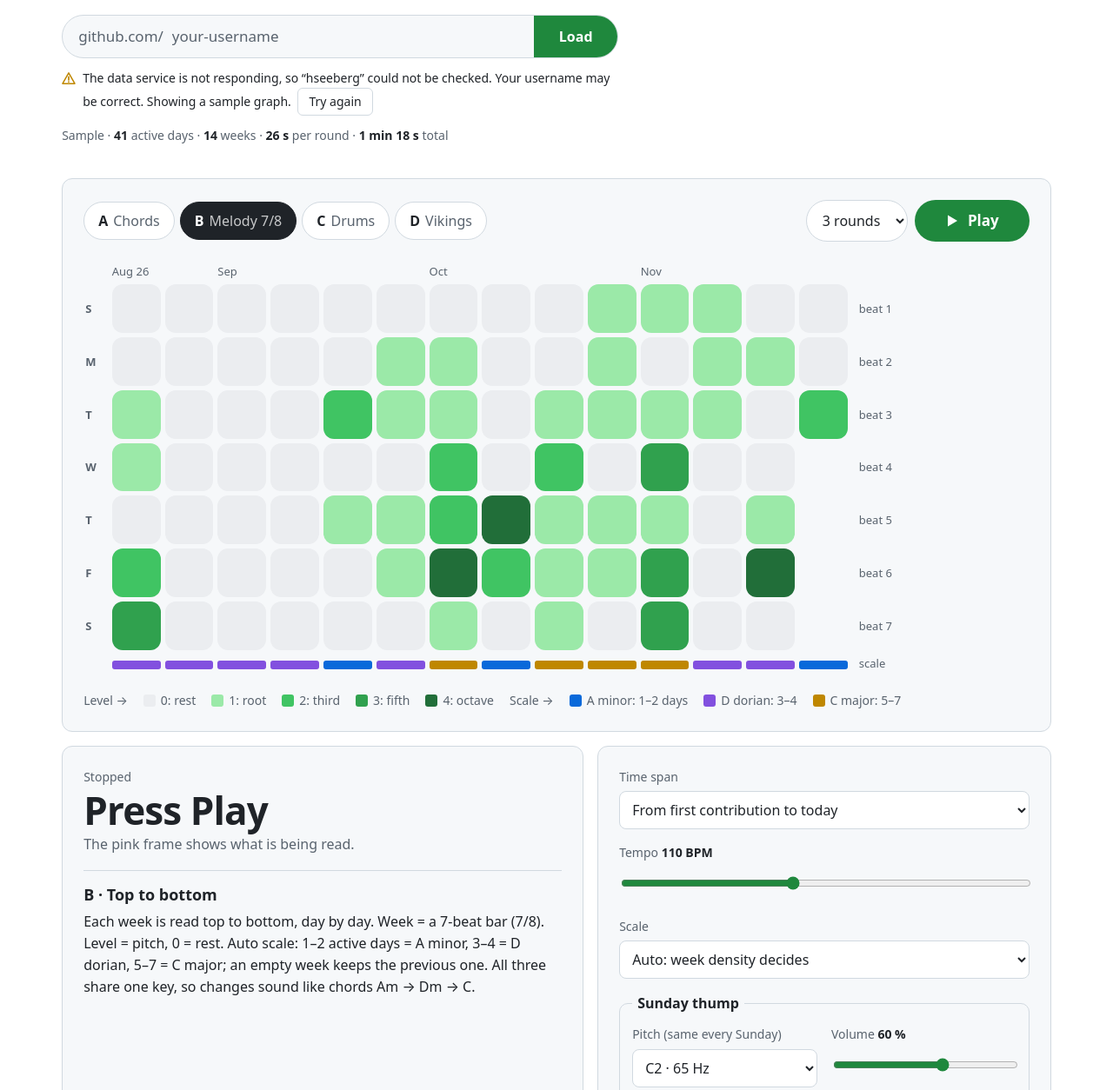
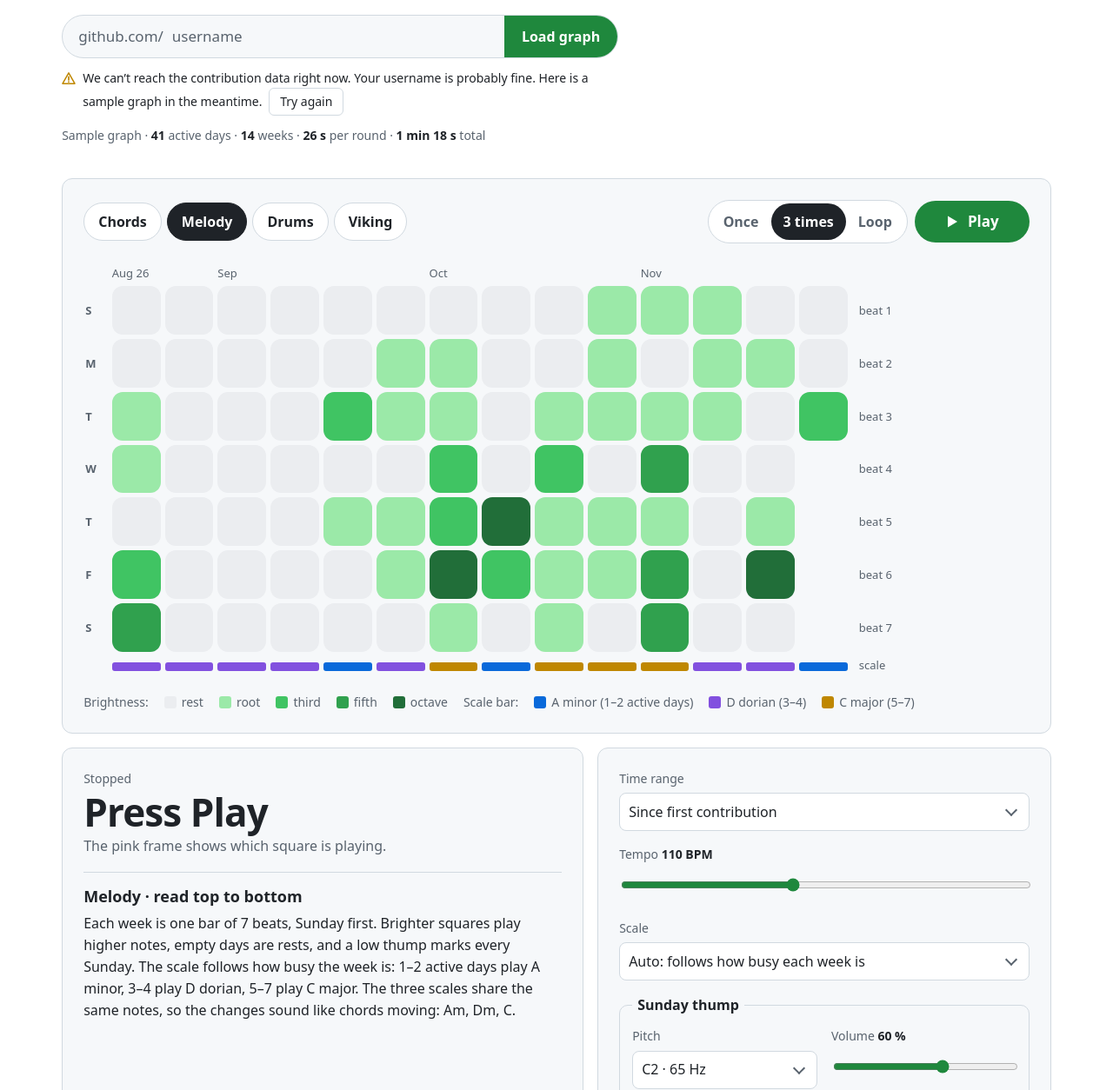
Before and after one commit to hseeberg/contribution-music, a plain HTML site: page index.html in a window 1280 px wide. Shown: the part 147-1401 px from the top of the page at 87% size. Drawn offline with Linux system fonts and the light colour scheme; no server answers; a web font is replaced by a local one.

Commit message:
Refine text and button labels in index.html
Updated text descriptions for clarity and improved user guidance. Adjusted button labels and element attributes for better accessibility.

```diff
--- a/index.html
+++ b/index.html
@@ -47,7 +47,13 @@ a{color:inherit}
 .spin{flex:none;width:14px;height:14px;margin-top:4px;border:2px solid var(--line);border-top-color:var(--ink);border-radius:50%;animation:spin .8s linear infinite}
 @keyframes spin{to{transform:rotate(360deg)}}
 .playwrap{display:flex;gap:8px;align-items:center;flex-wrap:wrap}
-.reps{width:auto;min-height:48px;border-radius:999px;padding:8px 14px}
+.seg{display:inline-flex;border:1px solid var(--line);border-radius:999px;padding:3px;background:var(--bg)}
+.seg button{min-height:42px;padding:6px 14px;border:0;border-radius:999px;background:transparent;color:var(--mute);font-weight:600;cursor:pointer;white-space:nowrap}
+.seg button:hover{color:var(--ink)}
+.seg button[aria-pressed=true]{background:var(--ink);color:var(--bg)}
+.sel{position:relative;display:block}
+.sel select{appearance:none;-webkit-appearance:none;padding-right:40px;cursor:pointer}
+.sel::after{content:"";position:absolute;right:16px;top:50%;width:8px;height:8px;border-right:2px solid var(--mute);border-bottom:2px solid var(--mute);transform:translateY(-70%) rotate(45deg);pointer-events:none}
 .sr{position:absolute;width:1px;height:1px;overflow:hidden;clip-path:inset(50%);white-space:nowrap}
 h1{font-size:clamp(32px,5vw,48px);line-height:1.05;letter-spacing:-.02em;margin:0 0 6px;font-weight:800;text-wrap:balance}
 .lede{margin:0;color:var(--mute);max-width:60ch}
@@ -104,7 +110,7 @@ select:disabled{opacity:.6}
 .ghost:hover{border-color:var(--mute)}
 .note{font-size:14px;color:var(--mute);margin:0;padding-top:16px}
 @media(max-width:720px){.row{grid-template-columns:minmax(0,1fr)}#grid{grid-template-columns:1.3em repeat(var(--n),minmax(0,1fr)) 6em}#grid.wide{grid-template-columns:1.3em repeat(var(--n),14px) 6em}.map{padding-left:4px}}
-@media(max-width:420px){.mode span{display:none}.play{min-width:0;flex:1}.addr .host{padding-left:14px;font-size:15px}.addr input{font-size:16px}.addr button{padding:0 14px}}
+@media(max-width:420px){.mode{padding:8px 12px}.play{min-width:0;flex:1}.addr .host{padding-left:14px;font-size:15px}.addr input{font-size:16px}.addr button{padding:0 14px}}
 @media(prefers-reduced-motion:reduce){.spin{animation-duration:3s}.cell{transition:none}.cell.hit{transform:none}}
 </style>
 </head>
@@ -112,13 +118,13 @@ select:disabled{opacity:.6}
 <header class="band top">
   <div>
     <h1>Contribution Music</h1>
-    <p class="lede">Your GitHub graph as sheet music. Pick a reading mode, press Play and watch which square sounds.</p>
+    <p class="lede">Turn a GitHub contribution graph into music. Enter a username, choose how to read the graph, and press Play.</p>
   </div>
   <form class="addr" id="userForm" autocomplete="off" novalidate>
     <label class="host" for="user">github.com/</label>
-    <input id="user" name="gh-handle" placeholder="your-username" spellcheck="false" autocapitalize="off" autocorrect="off" maxlength="60" aria-describedby="status" data-1p-ignore data-lpignore="true" data-bwignore data-form-type="other">
+    <input id="user" name="gh-handle" placeholder="username" spellcheck="false" autocapitalize="off" autocorrect="off" maxlength="60" aria-describedby="status" data-1p-ignore data-lpignore="true" data-bwignore data-form-type="other">
     <span class="okmark" id="okMark" hidden aria-hidden="true"><svg viewBox="0 0 16 16"><path d="M3.5 8.5l3 3 6-7" fill="none" stroke="currentColor" stroke-width="2" stroke-linecap="round" stroke-linejoin="round"/></svg></span>
-    <button type="submit" id="loadBtn">Load</button>
+    <button type="submit" id="loadBtn">Load graph</button>
   </form>
   <div class="status" id="status" aria-live="polite"></div>
   <p class="stats" id="stats"></p>
@@ -127,15 +133,16 @@ select:disabled{opacity:.6}
 <main class="band">
   <section class="panel">
     <div class="bar">
-      <div class="modes" role="group" aria-label="Reading mode">
-        <button class="mode" data-m="A">A<span>Chords</span></button>
-        <button class="mode" data-m="B">B<span>Melody 7/8</span></button>
-        <button class="mode" data-m="C">C<span>Drums</span></button>
-        <button class="mode" data-m="D">D<span>Vikings</span></button>
+      <div class="modes" role="group" aria-label="How to read the graph">
+        <button class="mode" data-m="A">Chords</button>
+        <button class="mode" data-m="B">Melody</button>
+        <button class="mode" data-m="C">Drums</button>
+        <button class="mode" data-m="D">Viking</button>
       </div>
       <div class="playwrap">
-        <label class="sr" for="reps">Rounds</label>
-        <select id="reps" class="reps"><option value="1">1 round</option><option value="3">3 rounds</option><option value="0">Loop</option></select>
+        <div class="seg" id="reps" role="group" aria-label="How many times to play">
+          <button type="button" data-r="1">Once</button><button type="button" data-r="3">3 times</button><button type="button" data-r="0">Loop</button>
+        </div>
         <button class="play" id="play"><svg viewBox="0 0 16 16" aria-hidden="true"><path d="M3 1.5v13l11-6.5z"/></svg><span>Play</span></button>
       </div>
     </div>
@@ -147,7 +154,7 @@ select:disabled{opacity:.6}
     <div class="panel">
       <p class="pos" id="pos">Ready</p>
       <p class="big" id="now">Press Play</p>
-      <p class="sub" id="nowSub">The pink frame shows what is being read.</p>
+      <p class="sub" id="nowSub">The pink frame shows which square is playing.</p>
       <div class="how">
         <h2 id="mTitle"></h2>
         <p id="mDesc"></p>
@@ -155,8 +162,8 @@ select:disabled{opacity:.6}
     </div>
     <div class="panel ctl">
       <div>
-        <label for="span">Time span</label>
-        <select id="span"><option value="all">From first contribution to today</option><option value="last">Last 12 months</option></select>
+        <label for="span">Time range</label>
+        <span class="sel"><select id="span"><option value="all">Since first contribution</option><option value="last">Last 12 months</option></select></span>
       </div>
       <div>
         <label for="tempo">Tempo <output id="tempoOut"></output></label>
@@ -164,26 +171,26 @@ select:disabled{opacity:.6}
       </div>
       <div>
         <label for="scale">Scale</label>
-        <select id="scale"></select>
+        <span class="sel"><select id="scale"></select></span>
       </div>
       <fieldset class="thump" id="thump">
         <legend>Sunday thump</legend>
         <div class="two">
-          <div><label for="tNote">Pitch (same every Sunday)</label><select id="tNote"></select></div>
+          <div><label for="tNote">Pitch</label><span class="sel"><select id="tNote"></select></span></div>
           <div><label for="tVol">Volume <output id="tVolOut"></output></label><input type="range" id="tVol" min="0" max="100" step="1"></div>
           <div><label for="tLen">Length <output id="tLenOut"></output></label><input type="range" id="tLen" min="0.3" max="2.5" step="0.1"></div>
-          <div><label for="tSub">Depth <output id="tSubOut"></output></label><input type="range" id="tSub" min="0" max="100" step="1"></div>
+          <div><label for="tSub">Sub-bass <output id="tSubOut"></output></label><input type="range" id="tSub" min="0" max="100" step="1"></div>
         </div>
-        <button class="ghost" id="tTry" type="button">Try thump</button>
+        <button class="ghost" id="tTry" type="button">Play one thump</button>
       </fieldset>
       <div class="btns">
-        <button class="ghost" id="reset" type="button">Reload data</button>
-        <button class="ghost" id="clear" type="button">Clear</button>
+        <button class="ghost" id="reset" type="button">Undo my changes</button>
+        <button class="ghost" id="clear" type="button">Clear all squares</button>
       </div>
-      <p class="pos">Click a square to change its level: 0 → 1 → 2 → 3 → 4 → 0.</p>
+      <p class="pos">Try your own pattern: click a square to make it brighter. After the brightest step it turns empty again.</p>
     </div>
   </section>
-  <p class="note">Data: <a href="https://github.com/grubersjoe/github-contributions-api">github-contributions-api</a> (unofficial, cached for one hour). Sound is made in your browser. On iPhone, turn off silent mode or you will hear nothing.</p>
+  <p class="note">No sound on iPhone? Turn off silent mode. Contribution data comes from the unofficial <a href="https://github.com/grubersjoe/github-contributions-api">github-contributions-api</a> and updates every hour. All sound is made in your browser.</p>
 </main>
 
 <script>
@@ -217,10 +224,10 @@ const DRUMS = ['shaker','hi-hat','clap','high tom','snare','kick','low tom'];
 const DK = ['shaker','hat','clap','tomH','snare','kick','tomL'];
 const D_LV = [62, 65, 69, 72];
 const MODES = {
-  A: {t: 'A · Left to right', d: 'Column = beat. Row = pitch (Sunday highest, Saturday lowest). Level = volume and length. Several active days in one week make a chord.', mul: 1, lg: ['silence','soft','medium','loud','loudest']},
-  B: {t: 'B · Top to bottom', d: 'Each week is read top to bottom, day by day. Week = a 7-beat bar (7/8). Level = pitch, 0 = rest. Auto scale: 1–2 active days = A minor, 3–4 = D dorian, 5–7 = C major; an empty week keeps the previous one. All three share one key, so changes sound like chords Am → Dm → C.', mul: .5, lg: null},
-  C: {t: 'C · Drum machine', d: 'Row = instrument. Column = step. Level = hit strength. The pattern repeats.', mul: .25, lg: ['silence','soft','medium','strong','accent']},
-  D: {t: 'D · Viking ensemble', d: 'Read like B: top to bottom, a 7-beat bar grouped 3 + 4. The frame drum always hits beats 1 and 4; strong days (level 3–4) add a hit. The lyre plays a note from the day level in D minor pentatonic. A D + A drone plays throughout and swells in busy weeks.', mul: .5, lg: ['rest','D4','F4','A4','C5']}
+  A: {t: 'Chords · read left to right', d: 'Each column is one beat. Each row is a pitch: Sunday is highest, Saturday lowest. Brighter squares play louder and longer. Several active days in one week make a chord.', mul: 1, lg: ['silence','soft','medium','loud','loudest']},
+  B: {t: 'Melody · read top to bottom', d: 'Each week is one bar of 7 beats, Sunday first. Brighter squares play higher notes, empty days are rests, and a low thump marks every Sunday. The scale follows how busy the week is: 1–2 active days play A minor, 3–4 play D dorian, 5–7 play C major. The three scales share the same notes, so the changes sound like chords moving: Am, Dm, C.', mul: .5, lg: null},
+  C: {t: 'Drums · read left to right', d: 'Each row is one drum and each column one step. Brighter squares hit harder.', mul: .25, lg: ['silence','soft','medium','strong','accent']},
+  D: {t: 'Viking · read top to bottom', d: 'Read like Melody: each week is one bar of 7 beats, felt as 3 + 4. A frame drum hits beats 1 and 4, and the two brightest levels add a hit. A lyre plays each day as a note in D minor pentatonic. A low drone hums underneath and grows louder in busy weeks.', mul: .5, lg: ['rest','D4','F4','A4','C5']}
 };
 
 const $ = id => document.getElementById(id);
@@ -296,25 +303,25 @@ function setField(state) {
   f.classList.toggle('busy', state === 'busy');
   if (state === 'invalid') inp.setAttribute('aria-invalid', 'true'); else inp.removeAttribute('aria-invalid');
   $('okMark').hidden = state !== 'ok';
-  $('loadBtn').textContent = state === 'busy' ? 'Loading…' : 'Load';
+  $('loadBtn').textContent = state === 'busy' ? 'Loading…' : 'Load graph';
   $('loadBtn').disabled = state === 'busy';
 }
 function fail(kind, u, demo) {
   if (!loaded) { sample = true; build(sampleList()); render(); }
   if (kind === 'notfound') {
     setField('invalid');
-    setStatus('err', ['No GitHub user called “' + u + '”. Check the spelling, or open ', profile(u), ' to confirm the account exists.' + (loaded ? ' The previous graph stays.' : '')]);
+    setStatus('err', ['We can’t find a GitHub user called “' + u + '”. Check the spelling, or open ', profile(u), ' to see if the account exists.']);
     $('user').focus();
   } else {
     setField('idle');
-    setStatus('warn', ['The data service is not responding, so “' + u + '” could not be checked. Your username may be correct. ' + (loaded ? 'The previous graph stays.' : 'Showing a sample graph.'), {retry: u, demo}]);
+    setStatus('warn', ['We can’t reach the contribution data right now. Your username is probably fine. ' + (loaded ? 'The last graph stays on screen.' : 'Here is a sample graph in the meantime.'), {retry: u, demo}]);
   }
 }
 async function load(u, demo) {
   stop();
   if (!demo) $('user').value = u;
   setField('busy');
-  setStatus('load', ['Loading contributions for ' + u + '…']);
+  setStatus('load', ['Loading the graph for ' + u + '…']);
   let r, j;
   try {
     const ac = new AbortController(), to = setTimeout(() => ac.abort(), 12000);
@@ -329,9 +336,9 @@ async function load(u, demo) {
   const any = build(j.contributions);
   render();
   setField(demo || !any ? 'idle' : 'ok');
-  if (!any) setStatus('warn', ['“' + u + '” has no public contributions ' + (span === 'last' ? 'in the last 12 months' : 'yet') + '. Check the spelling on ', profile(u), '. Private contributions only show if the user turns them on in their profile settings.']);
-  else if (demo) setStatus('info', ['Demo: the graph of ', profile(u), '. Enter your username to hear yours.']);
-  else setStatus('ok', ['Loaded ', profile(u), '. Live data, refreshed hourly.']);
+  if (!any) setStatus('warn', [profile(u), ' has no public contributions ' + (span === 'last' ? 'in the last 12 months' : 'yet') + '. If this is your account, you can show private contributions in your GitHub profile settings.']);
+  else if (demo) setStatus('info', ['You are hearing a demo graph from ', profile(u), '. Enter your username to hear your own.']);
+  else setStatus('ok', ['Showing the graph for ', profile(u), '. Data updates every hour.']);
 }
 
 /* ---------- view ---------- */
@@ -370,7 +377,7 @@ function render() {
     h += '<div class="lab" title="' + DAYS[r] + '">' + DS[r] + '</div>';
     for (let c = 0; c < nW; c++) {
       const f = fut(c, r);
-      h += '<button class="cell l' + data[r][c] + (f ? ' fut' : '') + '" data-r="' + r + '" data-c="' + c + '"' + (f ? ' tabindex="-1" aria-hidden="true"' : '') + ' aria-label="' + DAYS[r] + ' ' + fmt(dt(c, r)) + ', level ' + data[r][c] + '"></button>';
+      h += '<button class="cell l' + data[r][c] + (f ? ' fut' : '') + '" data-r="' + r + '" data-c="' + c + '"' + (f ? ' tabindex="-1" aria-hidden="true"' : '') + ' aria-label="' + DAYS[r] + ' ' + fmt(dt(c, r)) + ', brightness ' + data[r][c] + ' of 4"></button>';
     }
     h += '<div class="map" id="map' + r + '">' + mapLabel(r) + '</div>';
   }
@@ -391,9 +398,9 @@ function render() {
 function fillScale() {
   const sel = $('scale');
   sel.disabled = mode === 'D';
-  $('reps').value = String(repsBy[mode]);
-  if (mode === 'D') { sel.innerHTML = '<option>D minor pentatonic (fixed)</option>'; return; }
-  const opts = (mode === 'B' ? [['auto', 'Auto: week density decides']] : []).concat(Object.entries(SCALES).map(([k, v]) => [k, v.name]));
+  document.querySelectorAll('#reps button').forEach(b => b.setAttribute('aria-pressed', +b.dataset.r === repsBy[mode]));
+  if (mode === 'D') { sel.innerHTML = '<option>D minor pentatonic (fixed in Viking)</option>'; return; }
+  const opts = (mode === 'B' ? [['auto', 'Auto: follows how busy each week is']] : []).concat(Object.entries(SCALES).map(([k, v]) => [k, v.name]));
   sel.innerHTML = opts.map(([k, n]) => '<option value="' + k + '">' + n + '</option>').join('');
   sel.value = mode === 'B' ? skB : sk;
 }
@@ -402,14 +409,14 @@ function info() {
   for (let r = 0; r < 7; r++) for (let c = 0; c < nW; c++) if (data[r][c]) act++;
   const n = steps().length, R = repsBy[mode], sec = Math.round(n * stepDur());
   const len = s => s >= 60 ? Math.floor(s / 60) + ' min ' + (s % 60) + ' s' : s + ' s';
-  $('stats').innerHTML = (sample ? 'Sample · ' : '') + (total !== null && !sample ? '<b>' + total + '</b> contributions · ' : '') + '<b>' + act + '</b> active days · <b>' + nW + '</b> weeks · <b>' + len(sec) + '</b> per round' + (R ? ' · <b>' + len(sec * R) + '</b> total' : '');
+  $('stats').innerHTML = (sample ? 'Sample graph · ' : '') + (total !== null && !sample ? '<b>' + total + '</b> contributions · ' : '') + '<b>' + act + '</b> active days · <b>' + nW + '</b> weeks · <b>' + len(sec) + '</b> per round' + (R ? ' · <b>' + len(sec * R) + '</b> total' : '');
   const M = MODES[mode];
   $('mTitle').textContent = M.t;
   $('mDesc').textContent = M.d;
   const auto = mode === 'B' && skB === 'auto';
   const lg = M.lg || (auto ? ['rest','root','third','fifth','octave'] : ['rest'].concat(SCALES[skB].lv.map(nn)));
-  $('lg').innerHTML = '<span>Level →</span>' + lg.map((t, i) => '<span><i style="background:var(--c' + i + ')"></i>' + i + ': ' + t + '</span>').join('')
-    + (auto ? '<span>Scale →</span><span><i style="background:var(--mi)"></i>A minor: 1–2 days</span><span><i style="background:var(--do)"></i>D dorian: 3–4</span><span><i style="background:var(--du)"></i>C major: 5–7</span>' : '');
+  $('lg').innerHTML = '<span>Brightness:</span>' + lg.map((t, i) => '<span><i style="background:var(--c' + i + ')"></i>' + t + '</span>').join('')
+    + (auto ? '<span>Scale bar:</span><span><i style="background:var(--mi)"></i>A minor (1–2 active days)</span><span><i style="background:var(--do)"></i>D dorian (3–4)</span><span><i style="background:var(--du)"></i>C major (5–7)</span>' : '');
   document.querySelectorAll('.mode').forEach(el => el.setAttribute('aria-pressed', el.dataset.m === mode));
   $('tempoOut').textContent = bpm + ' BPM';
   $('thump').hidden = mode !== 'B';
@@ -567,12 +574,12 @@ function show(q) {
     const l = data[s.r][s.c], dr = s.r === 0 || s.r === 3 || l >= 3;
     light(cellAt[s.r][s.c], l > 0); mark(s.r);
     $('now').textContent = l ? nn(D_LV[l - 1]) + (dr ? ' + drum' : '') : (dr ? 'drum' : 'rest');
-    $('nowSub').textContent = DAYS[s.r] + ', ' + fmt(dt(s.c, s.r)) + ' · level ' + l + ' · beat ' + (s.r + 1) + '/7 · drone D2 + A2';
+    $('nowSub').textContent = DAYS[s.r] + ', ' + fmt(dt(s.c, s.r)) + ' · brightness ' + l + ' of 4 · beat ' + (s.r + 1) + ' of 7 · drone D2 + A2';
   } else if (mode === 'B') {
     const l = data[s.r][s.c], sc = scB(s.c);
     light(cellAt[s.r][s.c], l > 0); light($('sc' + s.c), false); mark(s.r);
     $('now').textContent = l ? nn(sc.lv[l - 1]) : 'rest';
-    $('nowSub').textContent = DAYS[s.r] + ', ' + fmt(dt(s.c, s.r)) + ' · level ' + l + ' · beat ' + (s.r + 1) + '/7 · ' + sc.s + (skB === 'auto' ? ' (' + density(s.c) + ' active days)' : '');
+    $('nowSub').textContent = DAYS[s.r] + ', ' + fmt(dt(s.c, s.r)) + ' · brightness ' + l + ' of 4 · beat ' + (s.r + 1) + ' of 7 · ' + sc.s + (skB === 'auto' ? ' (' + density(s.c) + ' active days)' : '');
   } else {
     const hits = [], sc = SCALES[sk];
     for (let r = 0; r < 7; r++) {
@@ -584,7 +591,7 @@ function show(q) {
     $('now').textContent = k ? hits.join(' · ') : 'silence';
     $('nowSub').textContent = 'Week of ' + fmt(dt(s.c)) + ' · ' + k + ' ' + w;
   }
-  $('pos').textContent = 'Round ' + (q.ring + 1) + (q.R ? ' / ' + q.R : '') + ' · Step ' + (q.i + 1) + ' / ' + q.n;
+  $('pos').textContent = 'Round ' + (q.ring + 1) + (q.R ? ' of ' + q.R : '') + ' · step ' + (q.i + 1) + ' of ' + q.n;
 }
 function frame() {
   const now = ctx.currentTime;
@@ -626,7 +633,7 @@ $('userForm').addEventListener('submit', e => {
   e.preventDefault();
   const u = $('user').value.trim().replace(/^@/, '').replace(/^(https?:\/\/)?(www\.)?github\.com\//i, '').replace(/[/?#].*$/, '');
   if (!u) { setField('invalid'); setStatus('err', ['Enter a GitHub username, for example octocat.']); $('user').focus(); return; }
-  if (!validUser(u)) { setField('invalid'); setStatus('err', ['“' + u + '” is not a valid GitHub username. Use letters, numbers and single hyphens, up to 39 characters.']); $('user').focus(); return; }
+  if (!validUser(u)) { setField('invalid'); setStatus('err', ['“' + u + '” can’t be a GitHub username. Use only letters, numbers and single hyphens, up to 39 characters.']); $('user').focus(); return; }
   if (location.hash !== '#' + u) location.hash = u; else load(u);
 });
 $('user').addEventListener('input', () => { if ($('userForm').classList.contains('invalid') || !$('okMark').hidden) setField('idle'); });
@@ -645,7 +652,7 @@ document.querySelectorAll('.mode').forEach(el => el.addEventListener('click', ()
 $('play').addEventListener('click', () => { if (playing()) stop(); else start(); });
 $('tempo').addEventListener('input', e => { bpm = +e.target.value; info(); });
 $('scale').addEventListener('change', e => { if (mode === 'B') skB = e.target.value; else if (mode !== 'D') sk = e.target.value; render(); });
-$('reps').addEventListener('change', e => { repsBy[mode] = +e.target.value; info(); });
+document.querySelectorAll('#reps button').forEach(b => b.addEventListener('click', () => { repsBy[mode] = +b.dataset.r; fillScale(); info(); }));
 $('span').addEventListener('change', e => { span = e.target.value; load(user, !location.hash); });
 $('tNote').addEventListener('change', e => { thump.m = +e.target.value; });
 [['tVol', 'vol'], ['tLen', 'len'], ['tSub', 'sub']].forEach(([id, k]) => $(id).addEventListener('input', e => { thump[k] = +e.target.value; info(); }));
```
